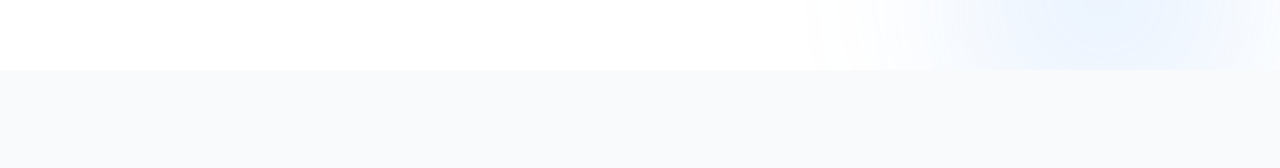
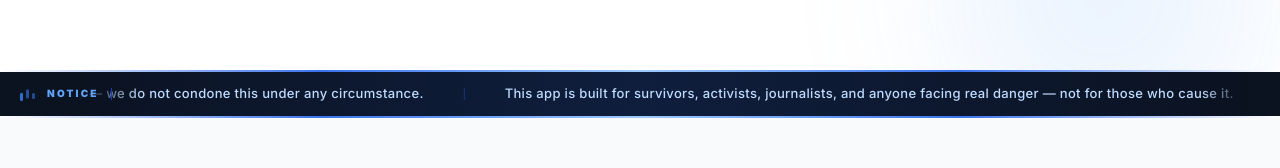
Before and after one commit to frhnsdk/Subtext-website, a Next.js app: page / in a window 1280 px wide. Shown: the part 730-898 px from the top of the page. Built offline with nearby package versions, Linux system fonts and the light colour scheme; no server answers.

Commit message:
Warning added

```diff
--- a/app/page.tsx
+++ b/app/page.tsx
@@ -1,6 +1,7 @@
 import Navbar from '@/components/Navbar'
 import InfinityCursor from '@/components/InfinityCursor'
 import HeroSection from '@/components/HeroSection'
+import NewsTicker from '@/components/NewsTicker'
 import FeaturesSection from '@/components/FeaturesSection'
 import AppPreviewSection from '@/components/AppPreviewSection'
 import PrivacySection from '@/components/PrivacySection'
@@ -13,6 +14,7 @@ export default function Home() {
       <InfinityCursor />
       <Navbar />
       <HeroSection />
+      <NewsTicker />
       <FeaturesSection />
       <AppPreviewSection />
       <PrivacySection />
--- /dev/null
+++ b/components/NewsTicker.tsx
@@ -0,0 +1,100 @@
+'use client'
+
+const messages = [
+  'Subtext can technically be used to conceal criminal activity — we do not condone this under any circumstance.',
+  'This app is built for survivors, activists, journalists, and anyone facing real danger — not for those who cause it.',
+  'We cooperate fully with lawful investigations. Subtext is not a shield for crime.',
+  'If you are using Subtext to harm others, stop. This tool was built to protect people, not to protect predators.',
+  'Use your spaces responsibly. Every feature here exists to keep the vulnerable safe — not to enable wrongdoing.',
+]
+
+const track = [...messages, ...messages]
+
+export default function NewsTicker() {
+  return (
+    <div className="w-full relative">
+      {/* Top gradient border */}
+      <div style={{ height: '2px', background: 'linear-gradient(90deg, transparent 0%, #2563EB 25%, #93C5FD 50%, #2563EB 75%, transparent 100%)', opacity: 0.9 }} />
+
+      <div
+        className="w-full overflow-hidden relative"
+        style={{ background: 'linear-gradient(90deg, #0B1220 0%, #0f1e3d 50%, #0B1220 100%)' }}
+      >
+      {/* Left fade + label */}
+      <div
+        className="absolute left-0 top-0 bottom-0 z-10 flex items-center"
+        style={{ background: 'linear-gradient(90deg, #0B1220 55%, transparent 100%)' }}
+      >
+        <div className="flex items-center gap-3 pl-5 pr-8">
+          {/* Pulsing bars — blue themed */}
+          <div className="flex gap-[3px] items-end h-4">
+            {[0.6, 1, 0.75].map((h, i) => (
+              <div
+                key={i}
+                className="w-[3px] rounded-full"
+                style={{
+                  height: `${h * 100}%`,
+                  background: '#3B82F6',
+                  animation: `bar-pulse 1.1s ease-in-out ${i * 0.18}s infinite`,
+                  opacity: 0.9,
+                }}
+              />
+            ))}
+          </div>
+          <span
+            className="text-[10px] font-black tracking-[0.22em] uppercase"
+            style={{ color: '#60A5FA' }}
+          >
+            Notice
+          </span>
+          {/* Divider */}
+          <div className="w-px h-3 bg-blue-800" />
+        </div>
+      </div>
+
+      {/* Right fade */}
+      <div
+        className="absolute right-0 top-0 bottom-0 z-10 w-20 pointer-events-none"
+        style={{ background: 'linear-gradient(270deg, #0B1220 40%, transparent 100%)' }}
+      />
+
+      {/* Scrolling track */}
+      <div className="flex py-3 pl-44">
+        <div
+          className="flex whitespace-nowrap"
+          style={{ animation: 'ticker 55s linear infinite' }}
+        >
+          {track.map((msg, i) => (
+            <span key={i} className="flex items-center">
+              <span
+                className="text-[13px] font-medium tracking-wide"
+                style={{ color: '#BFDBFE' }}
+              >
+                {msg}
+              </span>
+              <span
+                className="mx-10 inline-block w-[1px] h-3 align-middle"
+                style={{ background: 'rgba(37,99,235,0.4)' }}
+              />
+            </span>
+          ))}
+        </div>
+      </div>
+
+      <style>{`
+        @keyframes ticker {
+          0%   { transform: translateX(0); }
+          100% { transform: translateX(-50%); }
+        }
+        @keyframes bar-pulse {
+          0%, 100% { transform: scaleY(0.5); opacity: 0.5; }
+          50%       { transform: scaleY(1);   opacity: 1; }
+        }
+      `}</style>
+      </div>
+
+      {/* Bottom gradient border */}
+      <div style={{ height: '2px', background: 'linear-gradient(90deg, transparent 0%, #2563EB 25%, #93C5FD 50%, #2563EB 75%, transparent 100%)', opacity: 0.9 }} />
+    </div>
+  )
+}
```
